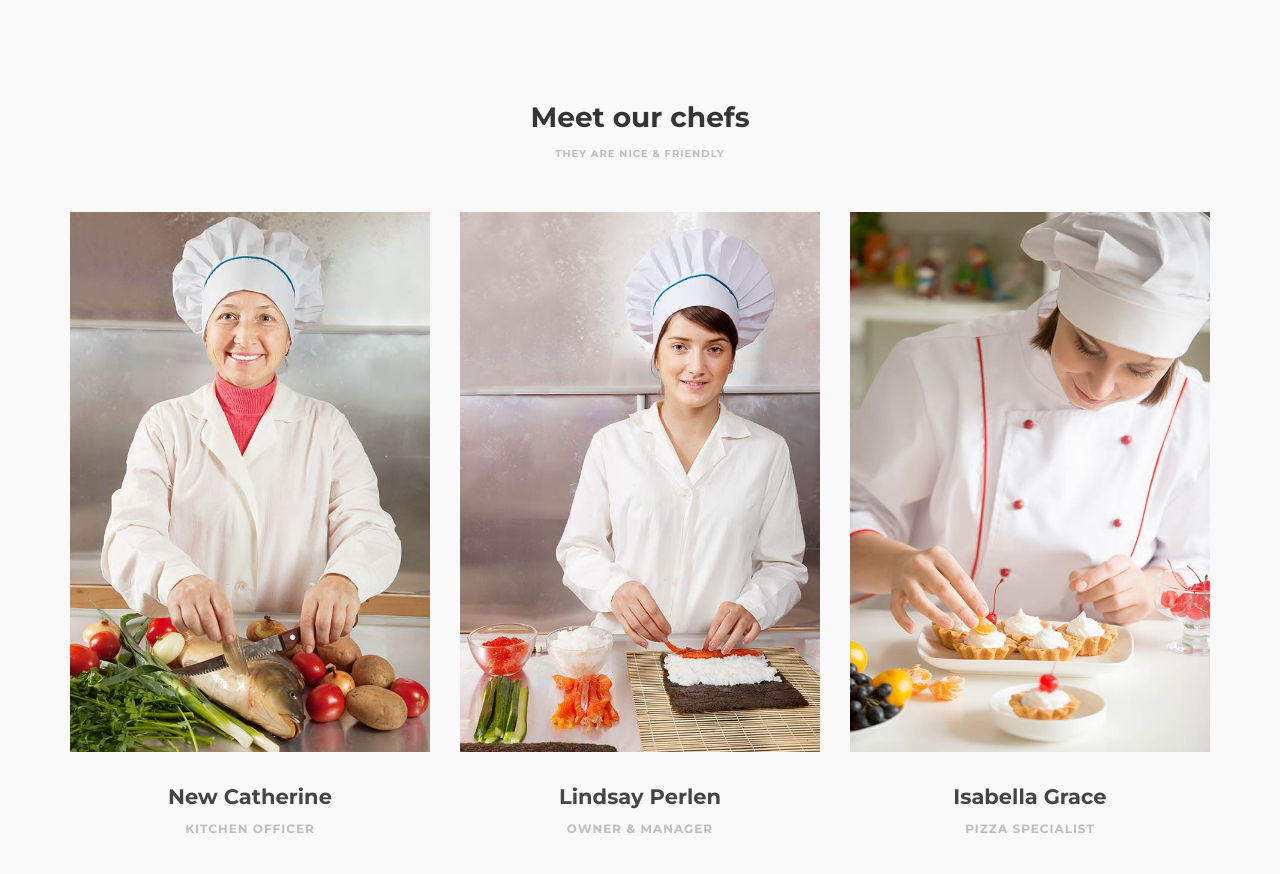
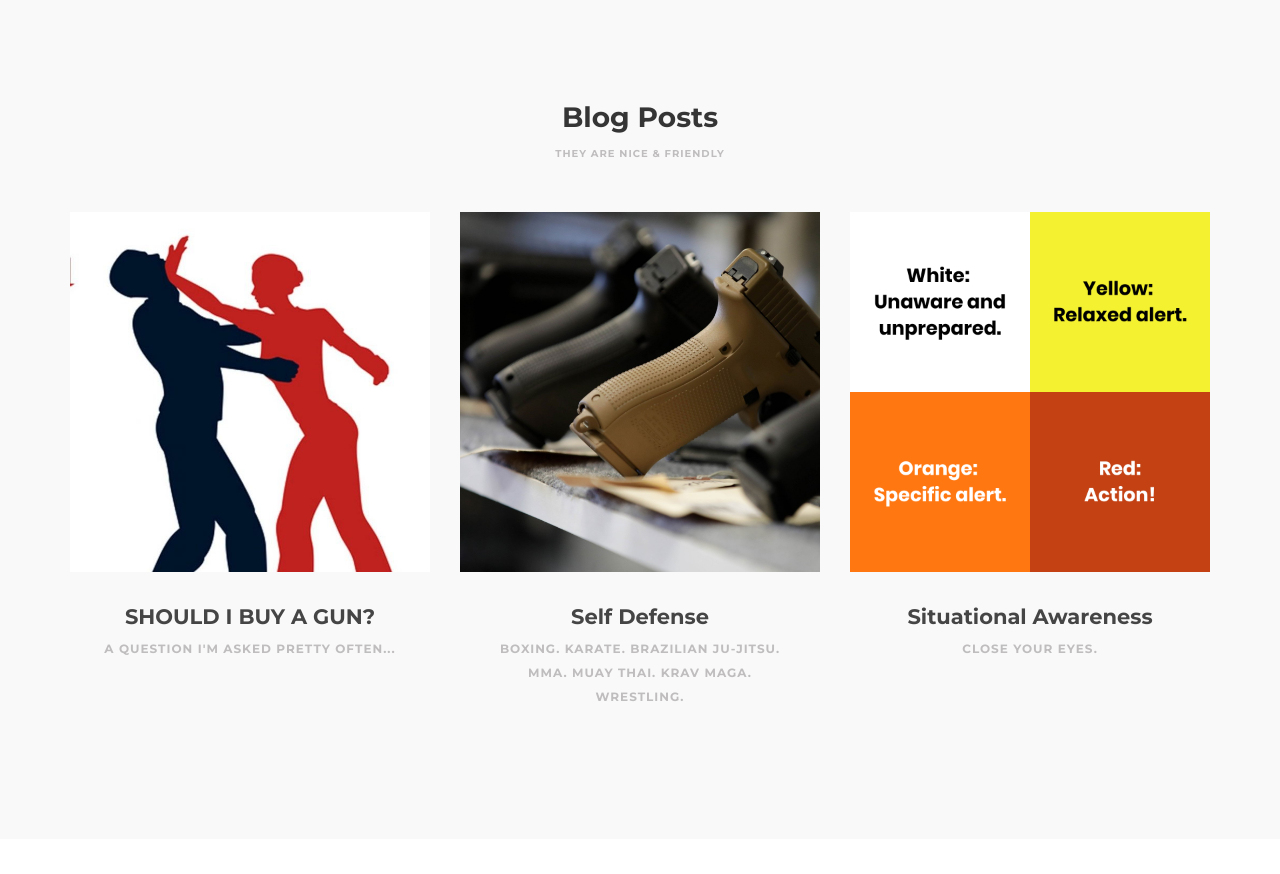
Before and after one commit to epykwebsites/www.bemoresecure.com, a plain HTML site: page index.html in a window 1280 px wide. Shown: the part 1169-2043 px from the top of the page. Drawn offline with Linux system fonts and the light colour scheme.

Commit message:
adding blog posts

```diff
--- a/index.html
+++ b/index.html
@@ -130,65 +130,53 @@ http://www.templatemo.com/tm-515-eatery
 
                     <div class="col-md-12 col-sm-12">
                          <div class="section-title wow fadeInUp" data-wow-delay="0.1s">
-                              <h2>Meet our chefs</h2>
+                              <h2>Blog Posts</h2>
                               <h4>They are nice &amp; friendly</h4>
                          </div>
                     </div>
 
                     <div class="col-md-4 col-sm-4">
-                         <div class="team-thumb wow fadeInUp" data-wow-delay="0.2s">
-                              <img src="images/team-image1.jpg" class="img-responsive" alt="">
+                         <div class="" data-wow-delay="0.2s">
+                              <img src="images/uploads/self-defense.jpg" class="img-responsive" alt="">
                                    <div class="team-hover">
                                         <div class="team-item">
-                                             <h4>Duis vel lacus id magna mattis vehicula</h4>
-                                             <ul class="social-icon">
-                                                  <li><a href="#" class="fa fa-linkedin-square"></a></li>
-                                                  <li><a href="#" class="fa fa-envelope-o"></a></li>
-                                             </ul>
+
                                         </div>
                                    </div>
                          </div>
                          <div class="team-info">
-                              <h3>New Catherine</h3>
-                              <p>Kitchen Officer</p>
+                              <h3>SHOULD I BUY A GUN?</h3>
+                              <p>A question I'm asked pretty often...</p>
                          </div>
                     </div>
 
                     <div class="col-md-4 col-sm-4">
-                         <div class="team-thumb wow fadeInUp" data-wow-delay="0.4s">
-                              <img src="images/team-image2.jpg" class="img-responsive" alt="">
+                         <div class="" data-wow-delay="0.4s">
+                              <img src="images/uploads/owning-a-gun.jpg" class="img-responsive" alt="">
                                    <div class="team-hover">
                                         <div class="team-item">
-                                             <h4>Cras suscipit neque quis odio feugiat</h4>
-                                             <ul class="social-icon">
-                                                  <li><a href="#" class="fa fa-instagram"></a></li>
-                                                  <li><a href="#" class="fa fa-flickr"></a></li>
-                                             </ul>
+
                                         </div>
                                    </div>
                          </div>
                          <div class="team-info">
-                              <h3>Lindsay Perlen</h3>
-                              <p>Owner &amp; Manager</p>
+                              <h3>Self Defense</h3>
+                              <p>Boxing. Karate. Brazilian Ju-jitsu. MMA. Muay Thai. Krav Maga. Wrestling.</p>
                          </div>
                     </div>
 
                     <div class="col-md-4 col-sm-4">
-                         <div class="team-thumb wow fadeInUp" data-wow-delay="0.6s">
-                              <img src="images/team-image3.jpg" class="img-responsive" alt="">
+                         <div class="" data-wow-delay="0.6s">
+                              <img src="images/uploads/situational-awarenss.png" class="img-responsive" alt="">
                                    <div class="team-hover">
                                         <div class="team-item">
-                                             <h4>Etiam auctor enim tristique faucibus</h4>
-                                             <ul class="social-icon">
-                                                  <li><a href="#" class="fa fa-github"></a></li>
-                                                  <li><a href="#" class="fa fa-google"></a></li>
-                                             </ul>
+
                                         </div>
                                    </div>
                          </div>
                          <div class="team-info">
-                              <h3>Isabella Grace</h3>
-                              <p>Pizza Specialist</p>
+                              <h3>Situational Awareness</h3>
+                              <p>Close your eyes.</p>
                          </div>
                     </div>
 
```
Also changed, not shown: images/uploads/owning-a-gun.jpg (added), images/uploads/self-defense.jpg (added), images/uploads/situational-awarenss.png (added).
